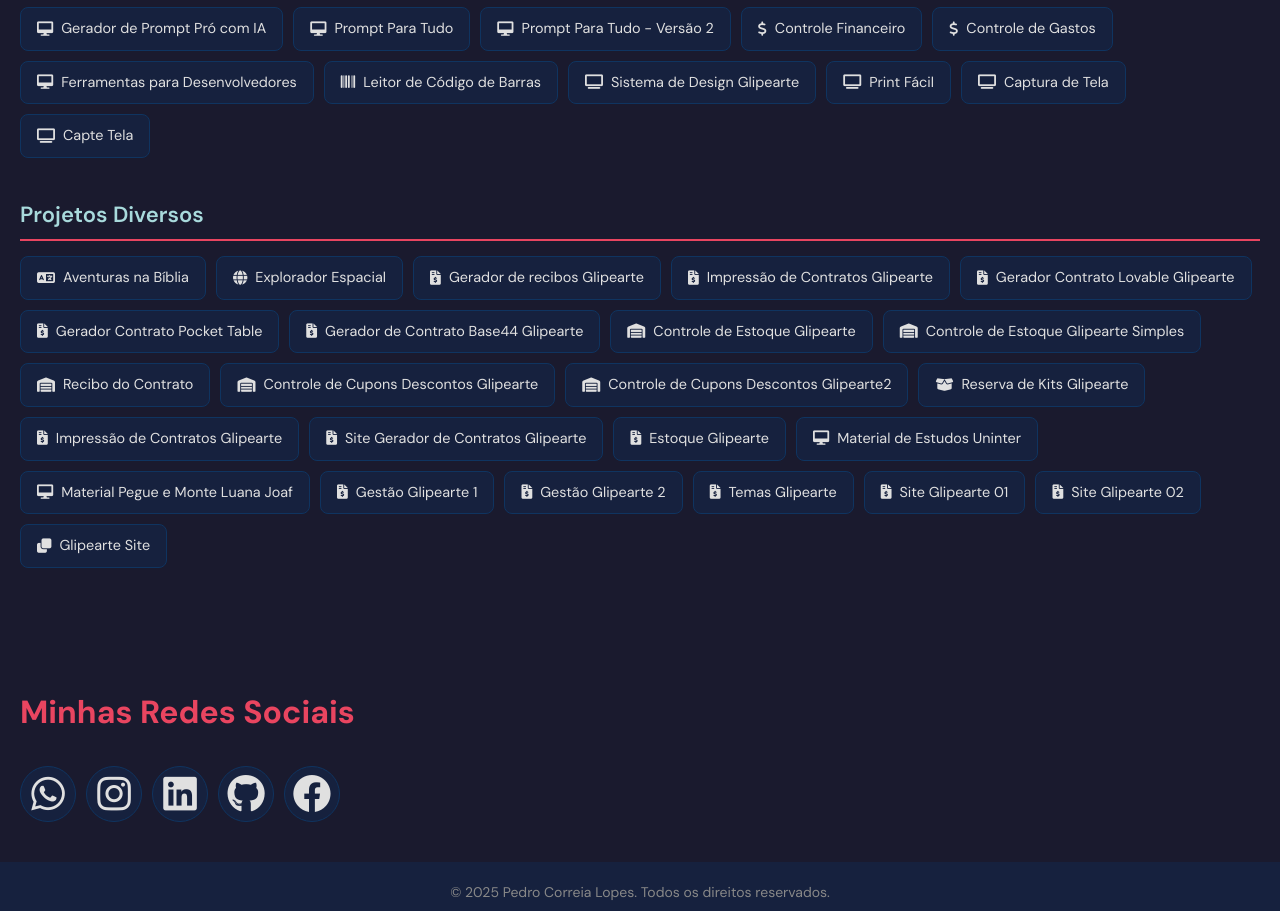
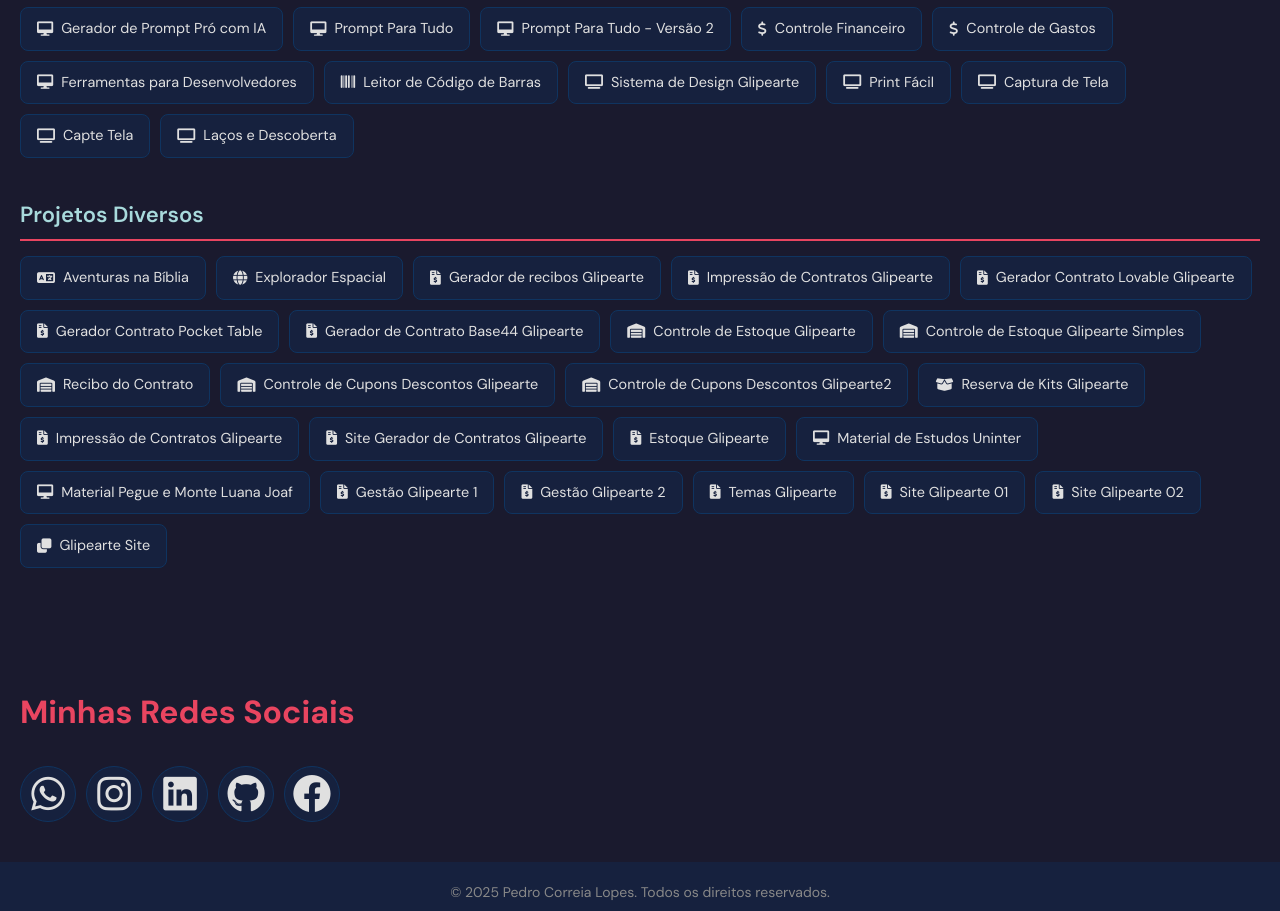
Before and after one commit to pedrocorreialopes/meuportfolio, a plain HTML site: page index.html in a window 1280 px wide. Shown: the part 2256-3167 px from the top of the page. Drawn offline with nearby package versions, Linux system fonts and the light colour scheme.

Commit message:
Update index.html

```diff
--- a/index.html
+++ b/index.html
@@ -247,6 +247,7 @@
                     <a href="https://pedrocorreialopes.github.io/print-facil" class="button" target="_blank" rel="noopener noreferrer"><i class="fas fa-tv"></i>Print Fácil</a>
                     <a href="https://pedrocorreialopes.github.io/captura_de-tela" class="button" target="_blank" rel="noopener noreferrer"><i class="fas fa-tv"></i>Captura de Tela</a>
                     <a href="https://pedrocorreialopes.github.io/capte-tela" class="button" target="_blank" rel="noopener noreferrer"><i class="fas fa-tv"></i>Capte Tela</a>
+                    <a href="https://pedrocorreialopes.github.io/lacos-e-descoberta" class="button" target="_blank" rel="noopener noreferrer"><i class="fas fa-tv"></i>Laços e Descoberta</a>
                 </div>
             </div>
 
```
